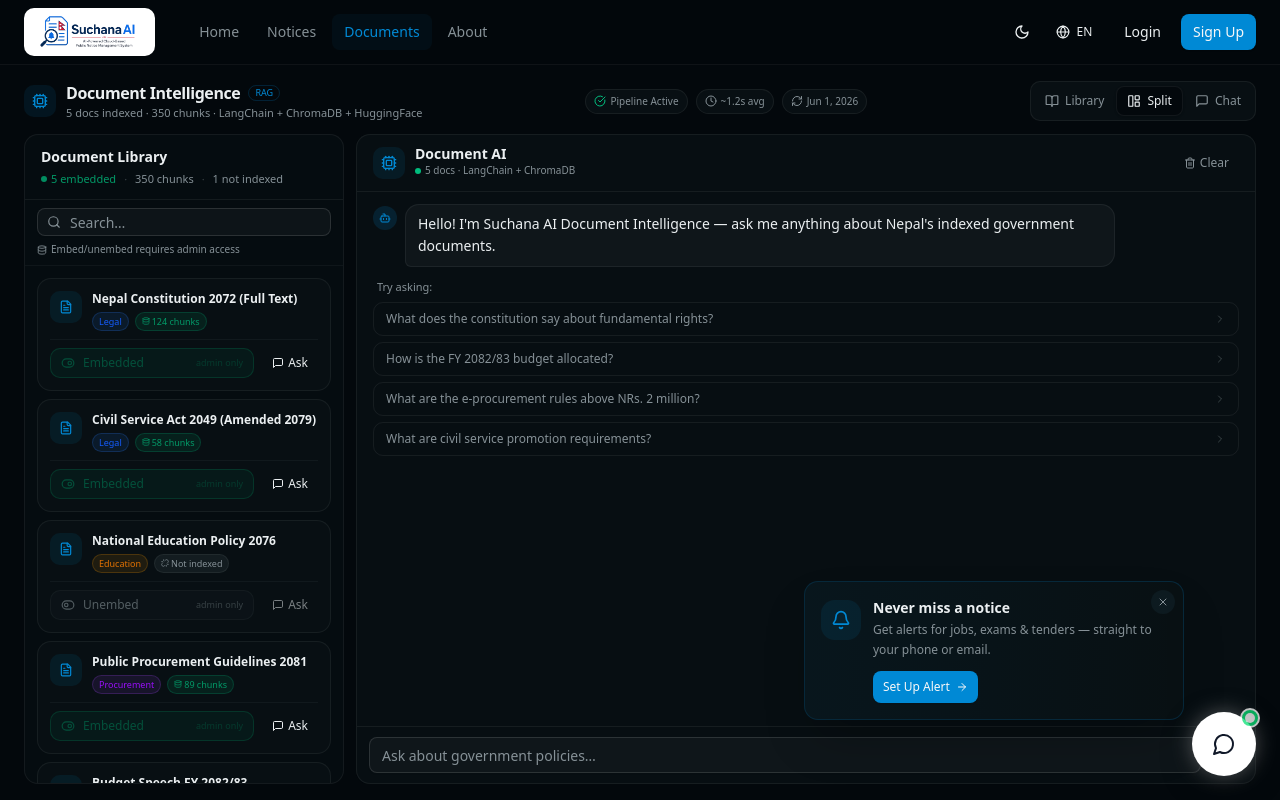
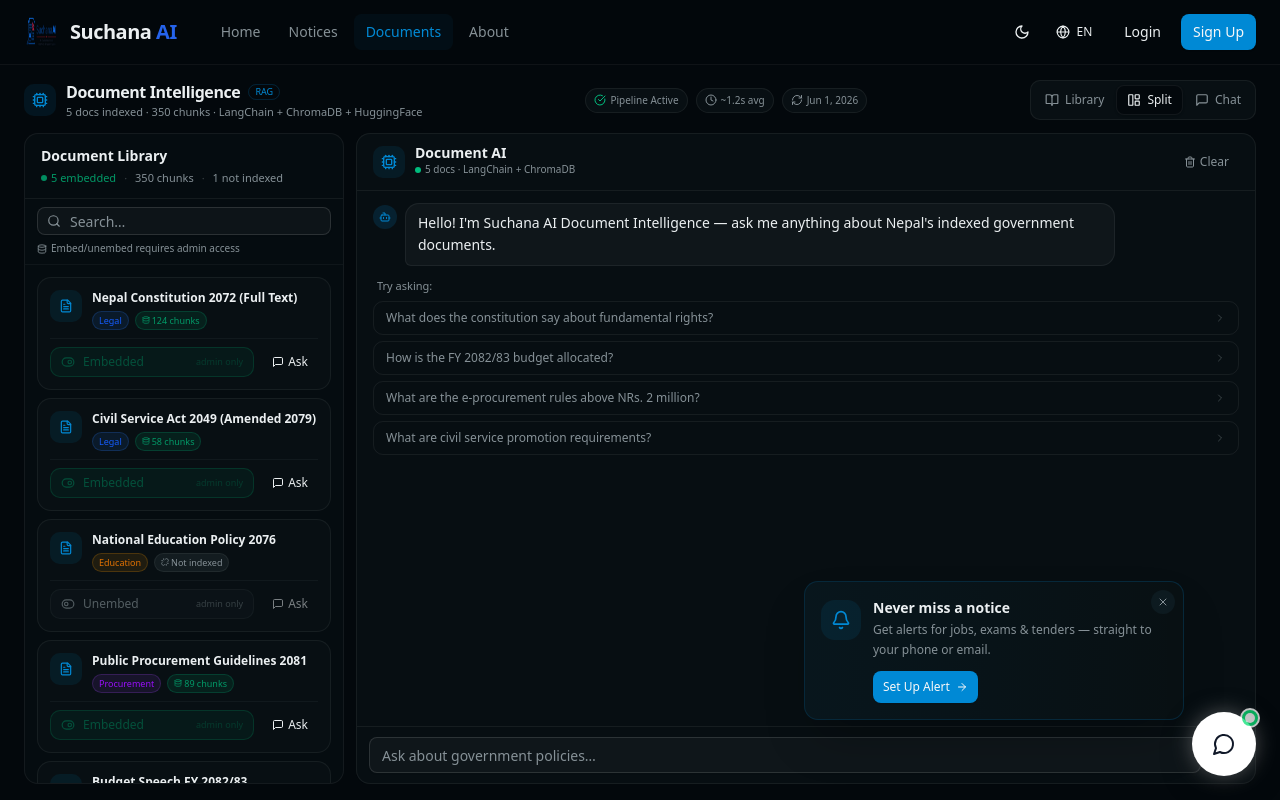
Before and after one commit to ashokabbhattaraii/public-notice-management-system-for-nepal, a Next.js app in the folder apps/web/: page /rag in a window 1280 px wide. Built offline with nearby package versions, Linux system fonts and the light colour scheme.

Commit message:
feat: replace logo images with Logo component for consistency across the application

```diff
--- a/apps/web/app/page.tsx
+++ b/apps/web/app/page.tsx
@@ -165,7 +165,7 @@
 
 
   return (
-    <div className="min-h-screen w-full bg-background relative overflow-hidden">
+    <div className="min-h-screen w-full bg-background relative overflow-x-hidden">
       <Header />
 
       {/* Hero Section — Advanced GSAP with particles, glow, grid, floating badges */}
--- a/apps/web/components/admin/admin-layout.tsx
+++ b/apps/web/components/admin/admin-layout.tsx
@@ -2,8 +2,8 @@
 
 import React, { useState } from "react"
 import Link from "next/link"
-import Image from "next/image"
 import { usePathname } from "next/navigation"
+import { Logo } from "@/components/ui/logo"
 import {
   LayoutDashboard, FileText, FolderOpen, Users, Globe,
   Settings, ArrowLeft, Menu, X, Link2, Bell, ChevronRight,
@@ -55,16 +55,8 @@
       {/* Brand + back */}
       <div className="px-3 pt-3 pb-2 border-b border-border/60">
         <div className="px-1 py-1.5 mb-1">
-          <div className="dark:bg-white dark:rounded-lg dark:px-1.5 dark:py-0.5 inline-flex">
-            <Image
-              src="/images/logo1.png"
-              alt="Suchana AI"
-              width={110}
-              height={38}
-              className="h-7 w-auto object-contain"
-            />
-          </div>
-          <div className="flex items-center gap-1.5 mt-1">
+          <Logo size="sm" />
+          <div className="flex items-center gap-1.5 mt-1.5 pl-0.5">
             <Shield className="size-3 text-primary" />
             <p className="text-[10px] font-semibold text-muted-foreground uppercase tracking-wider">Admin Panel</p>
           </div>
--- a/apps/web/components/layout/footer.tsx
+++ b/apps/web/components/layout/footer.tsx
@@ -1,8 +1,8 @@
 "use client"
 
 import Link from "next/link"
-import Image from "next/image"
 import { Sun, Moon, Github } from "lucide-react"
+import { Logo } from "@/components/ui/logo"
 import { useTheme } from "next-themes"
 import { Button } from "@/components/ui/button"
 
@@ -36,17 +36,9 @@
         <div className="grid grid-cols-1 md:grid-cols-5 gap-10">
           {/* Brand column */}
           <div className="md:col-span-2">
-            <Link href="/" className="inline-flex items-center mb-5">
-              <div className="dark:bg-white dark:rounded-lg dark:px-2 dark:py-1">
-                <Image
-                  src="/images/logo1.png"
-                  alt="Suchana AI"
-                  width={140}
-                  height={49}
-                  className="h-9 w-auto object-contain"
-                />
-              </div>
-            </Link>
+            <div className="mb-5">
+              <Logo size="md" showSubtitle />
+            </div>
             <p className="text-sm text-muted-foreground leading-relaxed max-w-xs">
               An AI-powered, cloud-based platform aggregating Nepal&apos;s public government
               notices into a single searchable, accessible repository — classified and
--- a/apps/web/components/layout/header.tsx
+++ b/apps/web/components/layout/header.tsx
@@ -2,8 +2,8 @@
 
 import React, { useState } from "react"
 import Link from "next/link"
-import Image from "next/image"
 import { usePathname } from "next/navigation"
+import { Logo } from "@/components/ui/logo"
 import { Bell, Menu, X, Globe, LogOut, LayoutDashboard, Shield, Sun, Moon } from "lucide-react"
 import { useTheme } from "next-themes"
 import { Button } from "@/components/ui/button"
@@ -27,23 +27,13 @@
   ]
 
   return (
-    <header className="sticky top-0 z-50 w-full border-b border-border/50 backdrop-blur-xl bg-background/80">
+    <>
+    <header className="fixed top-0 left-0 right-0 z-50 w-full border-b border-border/50 backdrop-blur-xl bg-background/80">
       <div className="max-w-7xl mx-auto flex items-center justify-between h-16 px-4 md:px-6">
 
         {/* Logo + Nav */}
         <div className="flex items-center gap-8">
-          <Link href="/" className="flex items-center shrink-0 group">
-            <div className="dark:bg-white dark:rounded-lg dark:px-2 dark:py-1 transition-all">
-              <Image
-                src="/images/logo1.png"
-                alt="Suchana AI — Nepal Public Notice Platform"
-                width={160}
-                height={56}
-                priority
-                className="h-10 w-auto object-contain transition-opacity group-hover:opacity-80"
-              />
-            </div>
-          </Link>
+          <Logo size="md" />
 
           <nav className="hidden md:flex items-center gap-1">
             {navLinks.map((link) => (
@@ -199,5 +189,8 @@
         </div>
       )}
     </header>
+    {/* Spacer so page content starts below the fixed header */}
+    <div className="h-16 shrink-0" aria-hidden="true" />
+    </>
   )
 }
--- /dev/null
+++ b/apps/web/components/ui/logo.tsx
@@ -0,0 +1,60 @@
+// cSpell:ignore Suchana
+"use client"
+
+import React from "react"
+import Link from "next/link"
+
+interface LogoProps {
+  size?: "sm" | "md" | "lg"
+  showSubtitle?: boolean
+  href?: string
+  className?: string
+}
+
+export function Logo({ size = "md", showSubtitle = false, href = "/", className = "" }: LogoProps) {
+  const cfg = {
+    sm: { h: 28, name: "text-base", sub: "text-[9px]",  gap: "gap-1.5" },
+    md: { h: 36, name: "text-xl",   sub: "text-[10px]", gap: "gap-2.5" },
+    lg: { h: 44, name: "text-2xl",  sub: "text-xs",     gap: "gap-3"   },
+  }[size]
+
+  const inner = (
+    <div className={`flex items-center ${cfg.gap} ${className}`}>
+      {/* Original PNG icon — square-cropped, all-blue so it works in dark & light mode */}
+      <div
+        className="shrink-0 overflow-hidden"
+        style={{ width: cfg.h, height: cfg.h }}
+      >
+        {/* eslint-disable-next-line @next/next/no-img-element */}
+        <img
+          src="/images/logo1.png"
+          alt=""
+          aria-hidden="true"
+          draggable={false}
+          style={{ height: cfg.h, width: "auto", display: "block" }}
+        />
+      </div>
+
+      {/* Text — "Suchana" follows theme, "AI" always brand blue */}
+      <div className="leading-none">
+        <p className={`${cfg.name} font-bold tracking-tight leading-none`}>
+          <span className="text-foreground">Suchana</span>
+          <span className="text-[#2563EB]"> AI</span>
+        </p>
+        {showSubtitle && (
+          <p className={`${cfg.sub} text-muted-foreground mt-0.5 font-medium`}>
+            Public Notice Management
+          </p>
+        )}
+      </div>
+    </div>
+  )
+
+  if (!href) return inner
+
+  return (
+    <Link href={href} className="inline-flex items-center hover:opacity-80 transition-opacity shrink-0">
+      {inner}
+    </Link>
+  )
+}
```
